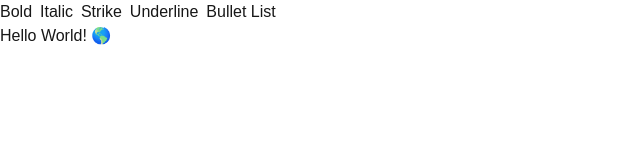
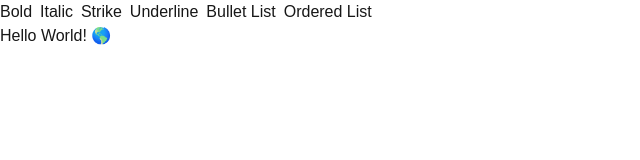
Before and after one commit to Yor-dan/nextjs-tiptap, a Next.js app: page / in a window 1280 px wide. Shown: the top 160 px of the page, without its empty margins (0-640 px from the left). Built offline with nearby package versions, Linux system fonts and the light colour scheme.

Commit message:
add ordered list functionality

```diff
--- a/components/Toolbar.tsx
+++ b/components/Toolbar.tsx
@@ -58,6 +58,15 @@ export default function Toolbar({ editor }: ToolbarProps) {
       >
         Bullet List
       </ToolbarButton>
+
+      {/*ordered list*/}
+      <ToolbarButton
+        editor={editor}
+        nodeOrMark="orderedList"
+        command={(chain) => chain.toggleOrderedList()}
+      >
+        Ordered List
+      </ToolbarButton>
     </div>
   );
 }
```
